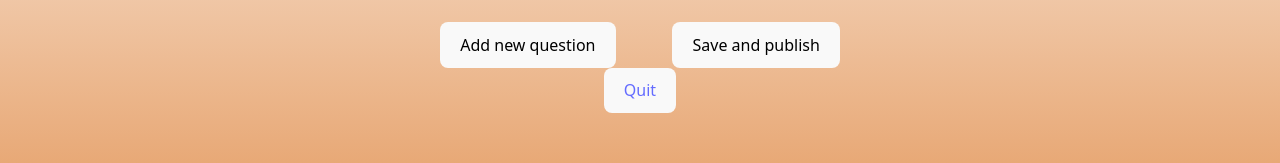
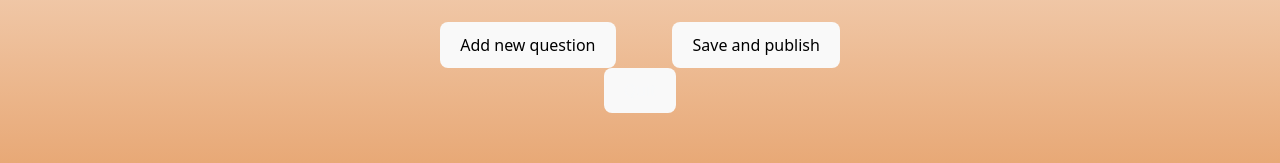
Before and after one commit to Thi-Tracey-Nguyen/Quiz-App-Client, a React (Vite) app: page /add-questions/1 in a window 1280 px wide. Shown: the part 386-549 px from the top of the page. Built offline with nearby package versions, Linux system fonts and the light colour scheme; no server answers.

Commit message:
Quit implemented

```diff
--- a/src/make-a-quiz/QuestionsForm.jsx
+++ b/src/make-a-quiz/QuestionsForm.jsx
@@ -86,7 +86,15 @@ const QuestionsForm = ({ questions, setQuestions }) => {
       setQuestions([...questions, data])
       resetForm()
     }
+  }
 
+  //handle quit
+  async function handleQuit() {
+    //deletes the quiz from db
+    await fetch(`https://quiz-app-server-production-09e8.up.railway.app/quizzes/${quizId}`, {
+      method: 'DELETE',
+    })
+    nav('/quizzes')
   }
 
   return (
@@ -163,9 +171,8 @@ const QuestionsForm = ({ questions, setQuestions }) => {
             </button>
           </div>
         </form>
-        <button  className='text-dark fw-bold'>
-          <Link to={'/'} className='d-flex justify-content-center fw-normal'>Quit</Link>
-        </button>
+        <button  className='text-light d-flex justify-content-center fw-normal'
+          onClick={ handleQuit }> Quit </button>
       </div>
     </>
   )
--- a/src/make-a-quiz/QuizForm.jsx
+++ b/src/make-a-quiz/QuizForm.jsx
@@ -46,10 +46,13 @@ const QuizForm = ({ quizzes, categories, setQuizzes }) => {
       },
       body: JSON.stringify(newQuiz)
     })
+    console.log(res)
     //catch error when quiz of the same name already exists
     if (res.status === 409) {
       alert('Quiz with the same name already exists. Please choose a different name.')
-    } else{
+    } else if (res.status === 400) {
+      alert('Quiz name has to be at least 4 character long.')
+    } else {
       const data = await res.json()
       const updatedQuizzes = quizzes.push(data)
       setQuizzes(updatedQuizzes)
```
